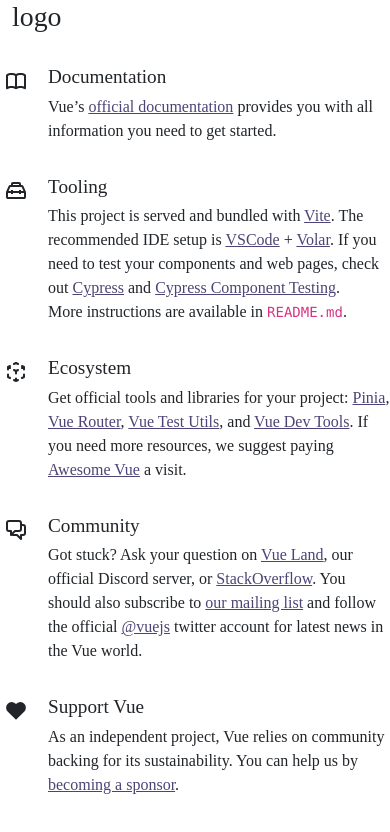
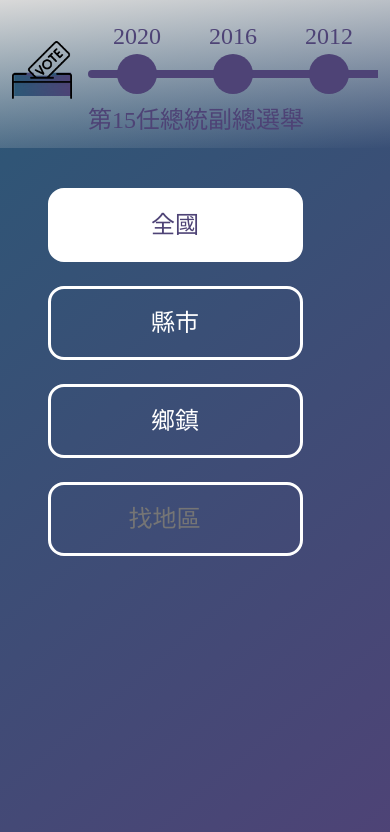
Before and after one commit to jingyanzhong/2023thef2e-week2, a Vue app: page / in a window 390 px wide. Shown: the top 832 px of the page. Built offline with nearby package versions, Linux system fonts and the light colour scheme.

Commit message:
新增header,search

```diff
--- a/src/App.vue
+++ b/src/App.vue
@@ -1,22 +1,122 @@
 <script setup>
+import { ref } from 'vue'
 import { RouterLink, RouterView } from 'vue-router'
-import HelloWorld from './components/HelloWorld.vue'
+import HeaderComponent from './components/HeaderComponent.vue'
+const searchValue = ref('all')
+const county = ref('縣市')
+const countyShow = ref(false)
+const town = ref('鄉鎮')
+const townShow = ref(false)
+function searchContentShow (val) {
+  if (val === 'county') {
+    countyShow.value = !countyShow.value
+    townShow.value = false
+  } else if (val === 'town') {
+    townShow.value = !townShow.value
+    countyShow.value = false
+  }
+}
+function searchChange (val) {
+  if (val === 'all') {
+    searchValue.value = 'all'
+    county.value = '縣市'
+    town.value = '鄉鎮'
+    countyShow.value = false
+    townShow.value = false
+  } else if (val === 'county') {
+    countyShow.value = false
+    searchValue.value = ''
+  } else if (val === 'town') {
+    townShow.value = false
+  }
+}
 </script>
 
 <template>
   <!-- <RouterLink to="/">首頁</RouterLink> -->
-  <div class="container">
-    <h1>logo</h1>
-
-  </div>
-  <header>
-    <nav>
-
-    </nav>
-  </header>
-
-  <RouterView />
+  <HeaderComponent></HeaderComponent>
+  <main>
+    <div class="container">
+      <div class="search d-flex">
+        <button type="button" class="btn btn-outline-white mr-40" :class="{ 'active': searchValue === 'all' }"
+          @click="searchChange('all')">全國</button>
+          <div class="countyBox">
+            <button type="button" class="county btn btn-outline-white mr-40"
+              @click="searchContentShow('county')">{{ county }}</button>
+            <div class="countyBtnContent" :class="{ 'show': countyShow === true, 'none': countyShow === false }">
+              <label @click="searchChange('county')">
+                <input type="radio" name="county" value="台北市" v-model="county">
+                <span>台北市</span>
+              </label>
+              <label @click="searchChange('county')">
+                <input type="radio" name="county" value="新北市" v-model="county">
+                <span>新北市</span>
+              </label>
+            </div>
+          </div>
+          <div class="townBox">
+            <button type="button" class="town btn btn-outline-white mr-40" @click="searchContentShow('town')">{{ town }}</button>
+            <div class="townBtnContent" :class="{ 'show': townShow === true, 'none': townShow === false }">
+              <label @click="searchChange('town')">
+                <input type="radio" name="town" value="中正區" v-model="town">
+                <span>中正區</span>
+              </label>
+              <label @click="searchChange('town')">
+                <input type="radio" name="town" value="大安區" v-model="town">
+                <span>大安區</span>
+              </label>
+            </div>
+          </div>
+        <input type="search" class="searchText btn btn-outline-white mr-40" placeholder="找地區">
+      </div>
+    </div>
+  </main>
+  <!-- <RouterView /> -->
 </template>
 
 <style lang="scss" scoped>
+.search {
+  flex-wrap: wrap;
+  justify-content: center;
+}
+.countyBox, .townBox {
+  max-width: 255px;
+  width: 100%;
+  margin-right: 40px;
+  position: relative;
+}
+.countyBtnContent,
+.townBtnContent {
+  max-width: 255px;
+  width: 100%;
+  border: 3px solid #fff;
+  border-radius: 16px;
+  color: #fff;
+  background: rgba(78, 67, 118, 1);
+  font-size: 24px;
+  padding: 16px 0;
+  position: absolute;
+  top: 80px;
+  left: 0;
+  z-index: 5;
+  input {
+    display: none;
+  }
+
+  label {
+    display: block;
+    text-align: center;
+    padding: 8px 0;
+    cursor: pointer;
+    transition: all .5s;
+
+    &:hover {
+      background: rgba(255, 255, 255, .5);
+    }
+  }
+}
+.searchText {
+  width: calc(100% - (255px * 3 + 160px));
+  min-width: 255px;
+}
 </style>
--- a/src/assets/helpers/_base.scss
+++ b/src/assets/helpers/_base.scss
@@ -1,7 +1,50 @@
 #app {
     font-family: 'Noto Serif TC', serif;
+    background: linear-gradient(140deg, rgba(43, 88, 118, 1), rgba(78, 67, 118, 1));
+    min-height: 100vh;
 }
+
 .container {
     max-width: 1736px;
     margin: 0 auto;
 }
+
+a {
+    text-decoration: none;
+}
+
+img {
+    display: block;
+    margin: 100%;
+    height: auto;
+}
+
+.btn-outline-white {
+    width: 255px;
+    border: 3px solid #fff;
+    border-radius: 16px;
+    color: #fff;
+    font-size: 24px;
+    padding: 16px 0;
+    margin-bottom: 24px;
+    transition: all .5s;
+    &:hover, &.active {
+        border: 3px solid #fff;
+        background: #fff;
+        color: rgba(78, 67, 118, 1);
+    }
+}
+.mr-40 {
+    margin-right: 40px;
+}
+.show {
+    display: block;
+}
+.none{
+    display: none;
+}
+@media(max-width: 767px) {
+    .moblie-none {
+        display: none;
+    }
+}
--- /dev/null
+++ b/src/components/HeaderComponent.vue
@@ -0,0 +1,199 @@
+<script setup>
+import { ref } from 'vue'
+const text = ref('15')
+</script>
+
+<template>
+    <header>
+        <div class="container d-flex align-items-center">
+            <h1>
+                <RouterLink to="/">
+                    總統即時開票全台地圖
+                </RouterLink>
+            </h1>
+            <nav class="position-relative">
+                <div class="line bg-primary"></div>
+                <a href="#" class="circle circle1 active position-absolute" @click="text = '15'">
+                    <div class="text position-absolute d-flex">
+                        <span>2020</span>
+                        <span class="text-m active-none moblie-none"
+                            :class="{ 'active-show': text === '15' }">第15任總統副總選舉</span>
+                    </div>
+                </a>
+                <a href="#" class="circle circle2 position-absolute start-50" @click="text = '14'">
+                    <div class="text position-absolute d-flex">
+                        <span>2016</span>
+                        <span class="text-m active-none moblie-none"
+                            :class="{ 'active-show': text === '14' }">第14任總統副總選舉</span>
+                    </div>
+                </a>
+                <a href="#" class="circle circle3 position-absolute" @click="text = '13'">
+                    <div class="text position-absolute d-flex">
+                        <span>2012</span>
+                        <span class="text-m active-none moblie-none"
+                            :class="{ 'active-show': text === '13' }">第13任總統副總選舉</span>
+                    </div>
+                </a>
+                <div class="moblie-text">
+                    <span>第{{ text }}任總統副總選舉</span>
+                </div>
+            </nav>
+        </div>
+    </header>
+</template>
+<style lang="scss" scoped>
+.active-none {
+    display: none;
+}
+
+.active-show {
+    display: block;
+}
+
+.moblie-text {
+    display: none;
+}
+
+header {
+    margin-bottom: 40px;
+    padding: 50px 0;
+    background: linear-gradient(175deg, rgba(217, 217, 217, 1), rgba(217, 217, 217, 0));
+}
+
+h1 {
+    margin-right: 90px;
+
+    a {
+        display: block;
+        background: url(../img/logo.png);
+        width: 100px;
+        height: 100px;
+        overflow: hidden;
+        text-wrap: nowrap;
+        text-indent: 101%;
+    }
+}
+
+nav {
+    width: 100%;
+}
+
+.line {
+    width: 100%;
+    height: 8px;
+    margin-top: 47px;
+    border-radius: 5px;
+}
+
+.circle {
+    width: 40px;
+    height: 40px;
+    border-radius: 20px;
+    top: 30px;
+    transition: all .5s;
+    background: rgba(78, 67, 118, 1);
+
+    &:hover {
+        background: rgba(133, 97, 139, 1);
+
+        span {
+            color: rgba(133, 97, 139, 1);
+        }
+    }
+
+    .text {
+        top: -50px;
+        left: 50%;
+        transform: translateX(-50%);
+        font-size: 32px;
+    }
+
+    span {
+        color: rgba(78, 67, 118, 1);
+        text-wrap: nowrap;
+        transition: all .5s;
+    }
+}
+
+.circle1 {
+    left: 15%;
+}
+
+.circle2 {
+    transform: translateX(-50%);
+}
+
+.circle3 {
+    right: 15%;
+}
+
+@media(max-width: 1280px) {
+    .circle {
+        .text {
+            font-size: 24px;
+        }
+    }
+
+    .circle1 {
+        left: 18%;
+    }
+
+    .circle3 {
+        right: 18%;
+    }
+}
+
+@media(max-width: 768px) {
+    .moblie-none {
+        display: none;
+    }
+
+    .moblie-text {
+        display: block;
+        position: absolute;
+        bottom: -60px;
+        font-size: 24px;
+        color: rgba(78, 67, 118, 1);
+    }
+
+    header {
+        padding: 40px 0;
+    }
+
+    h1 {
+        margin-right: 16px;
+
+        a {
+            width: 60px;
+            height: 60px;
+            background-size: cover;
+        }
+    }
+
+    .line {
+        margin-top: 0px;
+        border-radius: 5px 0 0 5px;
+    }
+
+    .circle {
+        top: -16px;
+
+        .text {
+            font-size: 24px;
+            top: -36px;
+        }
+
+        .text-m {
+            position: absolute;
+            bottom: -81px;
+        }
+    }
+
+    .circle1 {
+        left: 10%;
+    }
+
+    .circle3 {
+        right: 10%;
+    }
+}</style>
```
